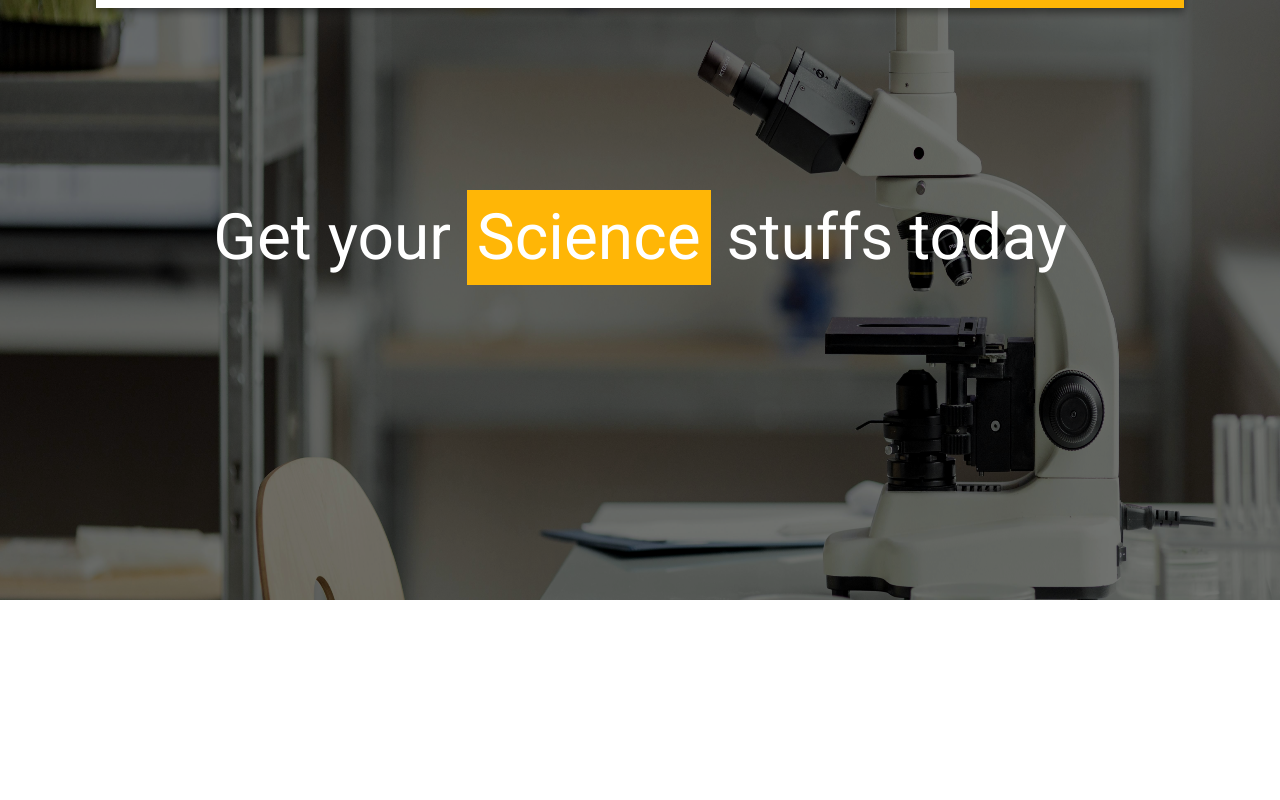
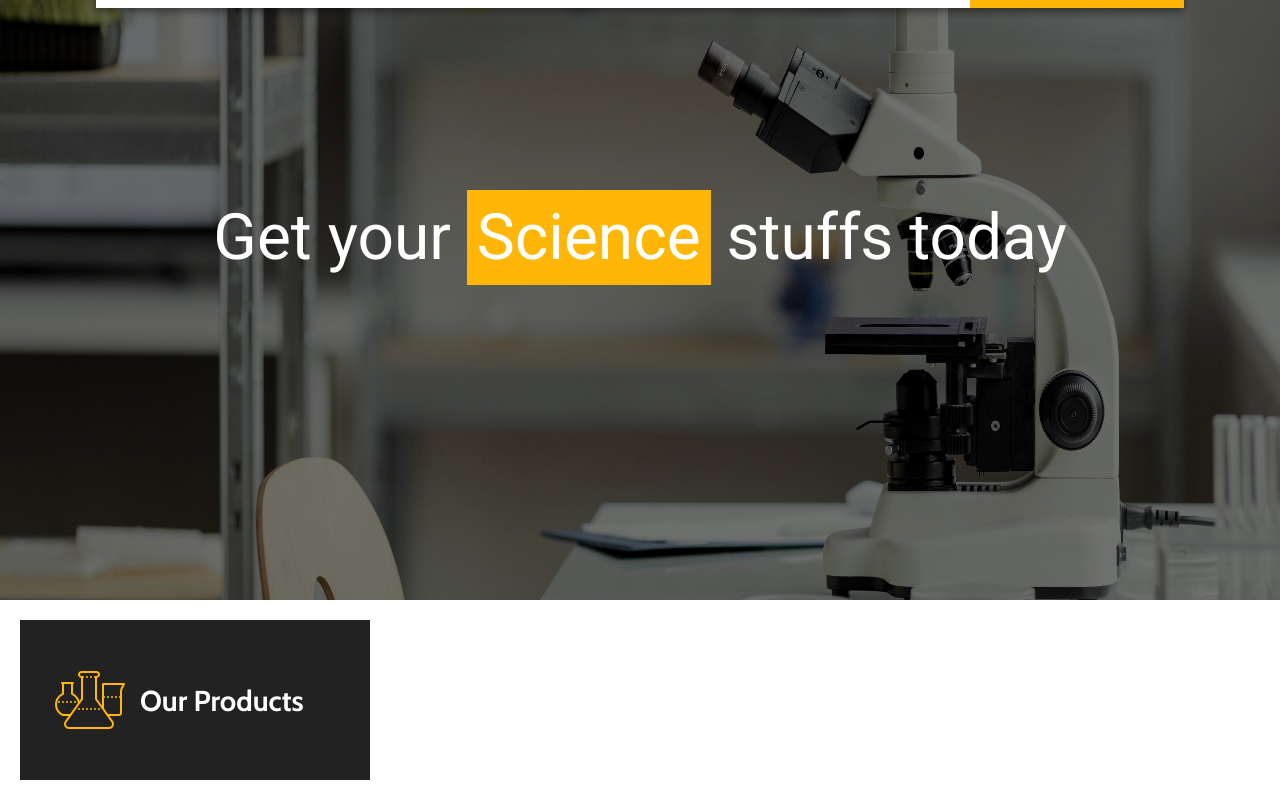
Before and after one commit to sawarni99/jharkhand-scientifics, a React (Create React App) app: page / in a window 1280 px wide. Shown: the part 200-1000 px from the top of the page. Before the commit the page ends 800 px from the top, so only its background shows below. Built offline with nearby package versions, Linux system fonts and the light colour scheme.

Commit message:
Created card buttons

```diff
--- a/src/App.css
+++ b/src/App.css
@@ -2,10 +2,10 @@
   --primary-font: "Roboto", sans-serif;
   --secondary-font: "Cabin", sans-serif;
   --primary-color: #ffb606;
-  --secondary-color: #3a3a3a;
+  --secondary-color: #222222;
 }
 
 body {
   font-family: var(--primary-font);
-  color: var(--secondary-color);
+  color: #3e3e3e;
 }
--- /dev/null
+++ b/src/components/cardButton/CardButton.css
@@ -0,0 +1,26 @@
+.card-button {
+  height: 160px;
+  width: 350px;
+  background: var(--secondary-color);
+  cursor: pointer;
+  color: white;
+  font-family: var(--secondary-font);
+  display: flex;
+}
+.card-button:hover {
+  background: var(--primary-color);
+}
+.card-button-left {
+  flex: 1;
+  display: flex;
+  justify-content: flex-end;
+  align-items: center;
+}
+.card-button-right {
+  display: flex;
+  justify-content: flex-start;
+  align-items: center;
+  flex: 2;
+  font-size: 180%;
+  margin: 10px;
+}
--- /dev/null
+++ b/src/components/cardButton/CardButton.js
@@ -0,0 +1,22 @@
+import React, { useState } from "react";
+import "./CardButton.css";
+
+function CardButton({ children, from, to, onClick }) {
+  const iconWithoutHover = <img src={from} alt="" />;
+  const iconWithHover = <img src={to} alt="" />;
+  const [icon, setIcon] = useState(iconWithoutHover);
+
+  return (
+    <div
+      className="card-button"
+      onMouseOver={() => setIcon(iconWithHover)}
+      onMouseOut={() => setIcon(iconWithoutHover)}
+      onClick={onClick}
+    >
+      <div className="card-button-left">{icon}</div>
+      <div className="card-button-right">{children}</div>
+    </div>
+  );
+}
+
+export default CardButton;
--- a/src/pages/frontPage/FrontPage.css
+++ b/src/pages/frontPage/FrontPage.css
@@ -27,3 +27,6 @@
   padding: 10px;
   background: var(--primary-color);
 }
+.front-page-body {
+  padding: 20px;
+}
--- a/src/pages/frontPage/FrontPage.js
+++ b/src/pages/frontPage/FrontPage.js
@@ -1,6 +1,7 @@
 import React from "react";
 import "./FrontPage.css";
 import Navbar from "../../components/navbar/Navbar";
+import CardButton from "../../components/cardButton/CardButton";
 
 export default function FrontPage() {
   return (
@@ -13,7 +14,14 @@ export default function FrontPage() {
         <div className="front-page-black" />
         <img src="/images/background3.jpg" alt="" width="100%" height="100%" />
       </div>
-      <div className="front-page-body"></div>
+      <div className="front-page-body">
+        <CardButton
+          from="/images/flask-yellow.png"
+          to="/images/flask-white.png"
+        >
+          Our Products
+        </CardButton>
+      </div>
     </div>
   );
 }
```
Also changed, not shown: public/images/flask-white.png (added), public/images/flask-yellow.png (added).
